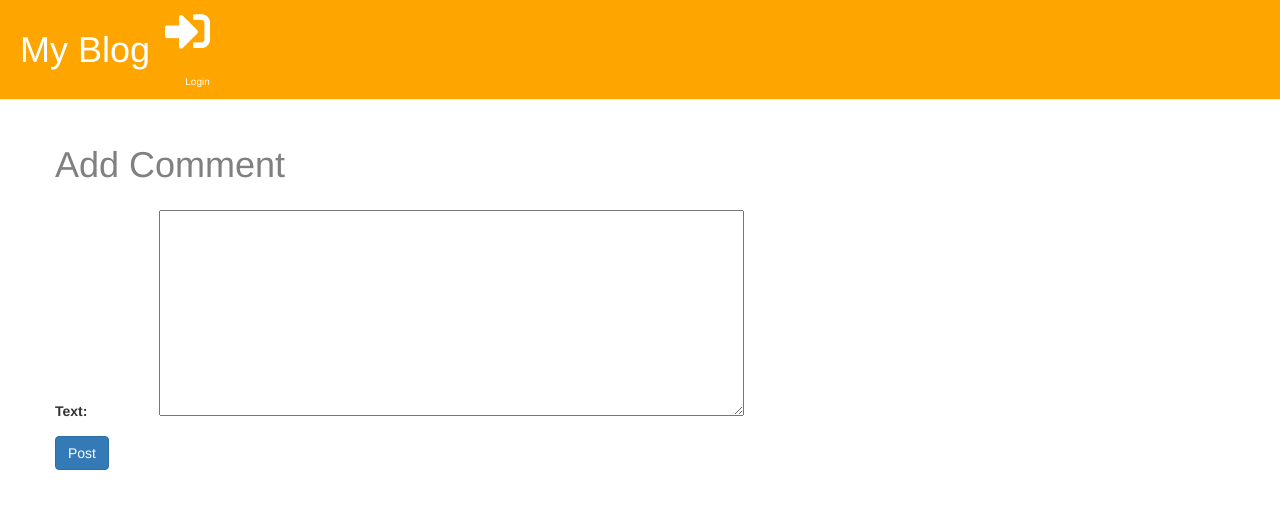
After one commit to joseppalau/blogDjango, a Django app: page /post/1/comment/ in a window 1280 px wide. The commit adds this page. Shown: the top 509 px of the page. Run offline with Django 3.2, Linux system fonts and the light colour scheme; data comes from the database, SQL or seed files in the repository; both versions use the stored data as it was after the commit; some libraries are stand-ins or nearby versions.

Commit message:
include comments on post

```diff
--- a/blog/admin.py
+++ b/blog/admin.py
@@ -1,5 +1,6 @@
 from django.contrib import admin
-from .models import Post
+from .models import Post, Comment
 
 # Register your models here.
 admin.site.register(Post)
+admin.site.register(Comment)
--- a/blog/forms.py
+++ b/blog/forms.py
@@ -1,8 +1,14 @@
 from django import forms
-from .models import Post
+from .models import Post, Comment
 
 
 class PostForm(forms.ModelForm):
     class Meta:
         model = Post
         fields = ('title', 'post_text')
+
+
+class CommentForm(forms.ModelForm):
+    class Meta:
+        model = Comment
+        fields = ('text',)
--- a/blog/models.py
+++ b/blog/models.py
@@ -16,3 +16,13 @@ class Post(models.Model):
 
     def __str__(self):
         return self.title
+
+
+class Comment(models.Model):
+    post = models.ForeignKey('blog.Post', on_delete=models.CASCADE, related_name = 'comments')
+    author = models.CharField(max_length=200)
+    text = models.TextField()
+    created_date = models.DateTimeField(default=timezone.now)
+
+    def __str__(self):
+        return self.text
--- a/blog/static/css/style.css
+++ b/blog/static/css/style.css
@@ -7,14 +7,26 @@
     align-items:center;
     margin-bottom:20px;
 }
-.page-header h1{
+.page-header a{
     padding-left:20px;
+    color:white;
 }
-.page-header a{
+.top-menu{
     color:white;
-    text-decoration:none;
+    float:right;
+    margin-right:20px;
+}
+
+.nav-item{
     float:right;
 }
+
+.nav-item p{
+    color:white;
+    font-size:10px;
+    text-align:center;
+}
+
 .container{
     margin-top:25px;
     padding-left: 0px;
@@ -48,3 +60,11 @@
 .post-form-blog textarea{
     width:585px;
 }
+
+.login-post{
+margin-top:25px;
+}
+
+.login-post label{
+width:80px;
+}
--- /dev/null
+++ b/blog/templates/blog/add_comment_to_post.html
@@ -0,0 +1,13 @@
+{% extends 'blog/base.html' %}
+
+{% block title %}Adding a new comment{% endblock %}
+
+{% block content %}
+    <h1>Add Comment</h1>
+    <form class="post-form-blog" method="post">
+        {% csrf_token %}
+        {{form.as_p}}
+        <button type="submit" class="btn btn-primary">Post</button>
+    </form>
+
+{% endblock %}
--- a/blog/templates/blog/base.html
+++ b/blog/templates/blog/base.html
@@ -5,7 +5,9 @@
 <head>
     <meta charset="UTF-8">
     <title>{% block title %} {% endblock %}</title>
-    <link rel="stylesheet" href="https://stackpath.bootstrapcdn.com/bootstrap/4.1.3/css/bootstrap.min.css">
+    <link rel="stylesheet" href="https://maxcdn.bootstrapcdn.com/bootstrap/3.3.7/css/bootstrap.min.css">
+    <script src="https://ajax.googleapis.com/ajax/libs/jquery/3.3.1/jquery.min.js"></script>
+    <script src="https://maxcdn.bootstrapcdn.com/bootstrap/3.3.7/js/bootstrap.min.js"></script>
     <link rel="stylesheet" href="{% static 'css/style.css' %}">
     <link rel="stylesheet" href="https://use.fontawesome.com/releases/v5.6.1/css/all.css" integrity="sha384-gfdkjb5BdAXd+lj+gudLWI+BXq4IuLW5IT+brZEZsLFm++aCMlF1V92rMkPaX4PP" crossorigin="anonymous">
 
@@ -13,6 +15,27 @@
 <body>
 <div class = "page-header">
     <h1><a href="/">My Blog</a></h1>
+    <ul class="nav justify-content-end">
+      {% if user.is_authenticated %}
+          <li class="nav-item">
+              <a href="/post/new" class="top-menu"><i class="fas fa-plus"></i></a>
+              <p>Add Post</p>
+          </li>
+          <li class="nav-item">
+              <a href="{% url 'post_draft' %}" class="top-menu"><i class="fab fa-firstdraft"></i></a>
+              <p>Drafts</p>
+          </li>
+          <li class="nav-item">
+              <a href="/accounts/logout" class="top-menu"><i class="fas fa-sign-out-alt"></i></a>
+              <p>Logout</p>
+          </li>
+     {% else %}
+         <li class="nav-item">
+             <a href="/accounts/login" class="top-menu"><i class="fas fa-sign-in-alt"></i></a>
+             <p>Login</p>
+         </li>
+     {% endif %}
+    </ul>
 </div>
 
 <div class="container">
--- a/blog/templates/blog/post_list.html
+++ b/blog/templates/blog/post_list.html
@@ -6,6 +6,7 @@
     {% if user.is_authenticated %}
      <a href="/post/new"><i class="fas fa-plus fa-2x"></i></a>
      <a href="{% url 'post_draft' %}"><i class="fab fa-firstdraft fa-2x"></i></a>
+     <a href="/accounts/logout"><i class="fas fa-sign-out-alt fa-2x"></i></a>
     {% else %}
         <a href="/accounts/login"><i class="fas fa-sign-in-alt fa-2x"></i></a>
 
--- a/blog/templates/registration/login.html
+++ b/blog/templates/registration/login.html
@@ -2,7 +2,7 @@
 
 {% block content %}
     <h2>Login</h2>
-    <form method = "post">
+    <form method = "post" class="login-post">
         {% csrf_token %}
         {{form.as_p}}
     <button type="submit" class="btn btn-primary">Login</button
--- a/blog/urls.py
+++ b/blog/urls.py
@@ -8,4 +8,5 @@ urlpatterns = [
     path('post/new/', views.new_post, name='new_post'),
     path('post/<int:pk>/edit/', views.edit_post, name="edit_post"),
     path('post/<int:pk>/publish/', views.post_publish, name="post_publish"),
+    path('post/<int:pk>/comment/', views.add_comment_to_post, name="add_comment"),
 ]
--- a/blog/views.py
+++ b/blog/views.py
@@ -1,7 +1,7 @@
 from django.shortcuts import render, get_object_or_404, redirect
 from .models import Post
 from django.utils import timezone
-from .forms import PostForm
+from .forms import PostForm, CommentForm
 from django.contrib.auth.decorators import login_required
 
 
@@ -60,3 +60,18 @@ def post_publish(request, pk):
     post = get_object_or_404(Post, pk=pk)
     post.publish()
     return redirect(request, 'blog/post_list.html')
+
+
+def add_comment_to_post(request, pk):
+    post = get_object_or_404(Post, pk=pk)
+    if request.method == 'Post':
+        form = CommentForm(request.Post)
+        if form.is_valid():
+            form.save(commit=False)
+            form.author = request.user
+            form.post = post
+            return redirect(request, 'blog/post_detail.html', pk=post.pk)
+    else:
+        form = CommentForm()
+        stuff_frontend = {'form': form}
+        return render(request, 'blog/add_comment_to_post.html', stuff_frontend)
--- a/first_django/settings.py
+++ b/first_django/settings.py
@@ -27,7 +27,8 @@ DEBUG = True
 
 ALLOWED_HOSTS = []
 
-LOGIN_REDIRECT_URL = '/'
+LOGIN_REDIRECT_URL = 'post_list'
+LOGOUT_REDIRECT_URL = 'post_list'
 
 
 # Application definition
```
Also changed, not shown: blog/templates/blog/post_detail.html (+20 -0 lines), blog/migrations/0003_auto_20181219_1107.py (added), blog/migrations/0004_auto_20181219_1124.py (added), db.sqlite3.
